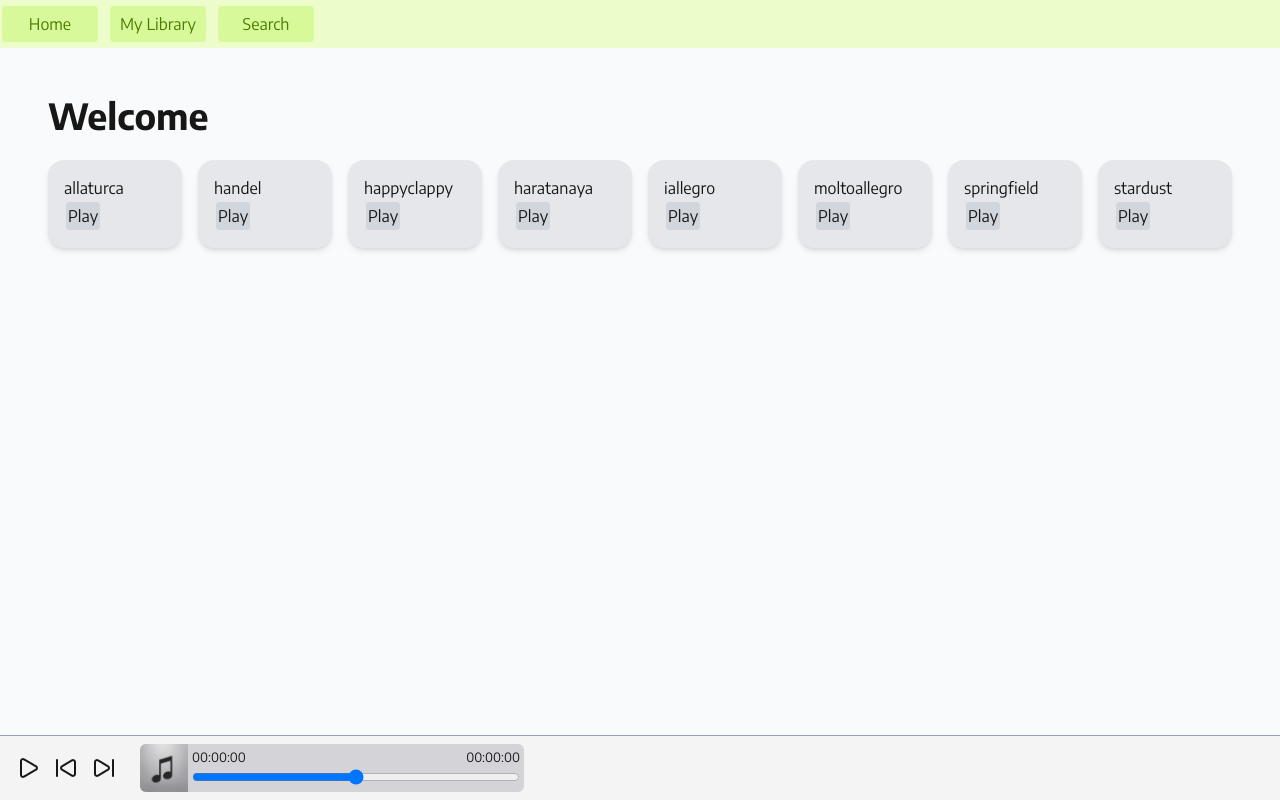
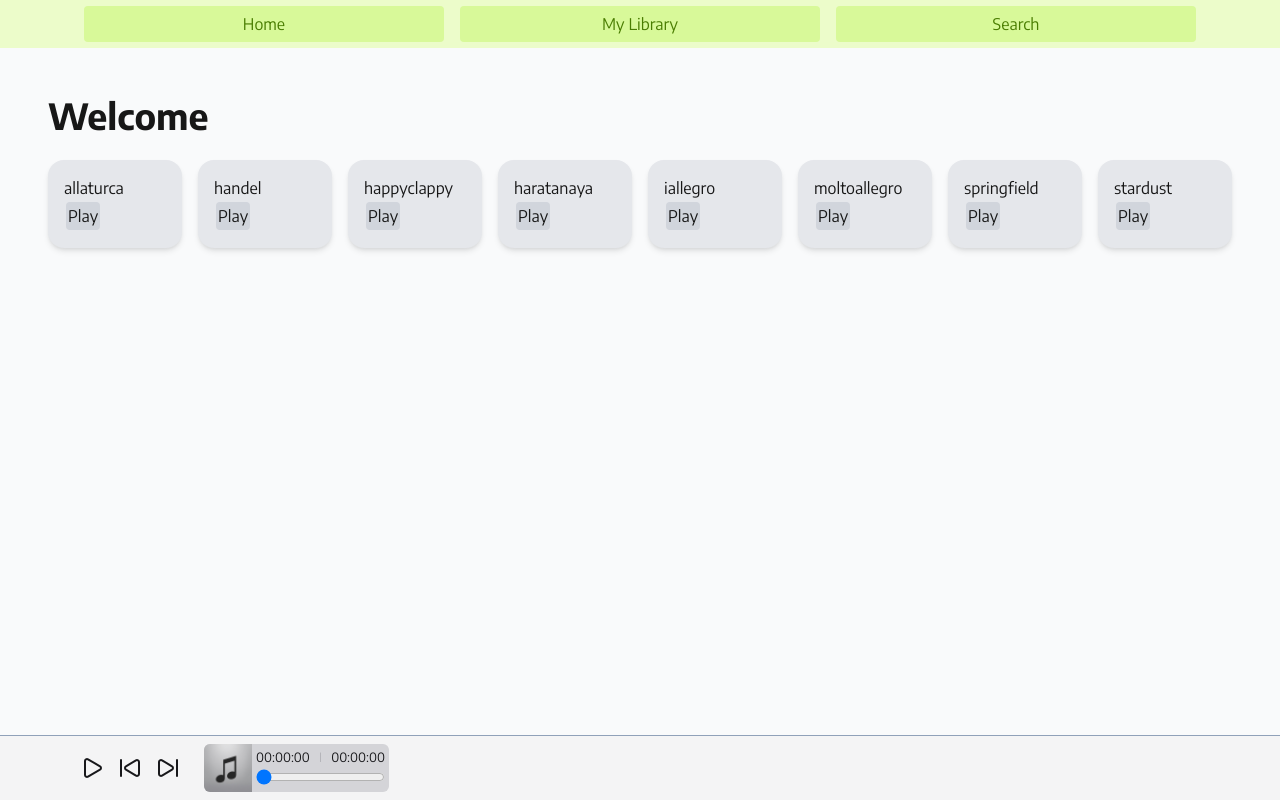
Before and after one commit to kellynil-addu/nextjs-project, a Next.js app: page / in a window 1280 px wide. Built offline with nearby package versions, Linux system fonts and the light colour scheme; a web font is replaced by a local one.

Commit message:
Layout improvements

```diff
--- a/app/layout.tsx
+++ b/app/layout.tsx
@@ -1,13 +1,11 @@
 'use client';
 
-import type { Metadata } from "next";
 import { Geist, Geist_Mono } from "next/font/google";
 import "./globals.css";
 
 import PlayerPane from "./playerpane";
 import NavPane from "./navpane";
-import { ReactNode, Ref, RefObject, useRef } from "react";
-import { createContext } from "vm";
+import { RefObject, useRef } from "react";
 import AudioProvider from "@/components/audiocontext";
 
 const geistSans = Geist({
@@ -58,12 +56,12 @@ export default function RootLayout({
             ></audio>
 
             <NavPane/>
-            <div className="bg-gray-50 flex-2">
-                <AudioProvider audio={audioElement}>
-                    {children}
-                </AudioProvider>
-            </div>
-            <PlayerPane audioElement={audioElement}/>
+            <AudioProvider audio={audioElement}>
+                <div className="bg-gray-50 flex-2">
+                        {children}
+                </div>
+                <PlayerPane/>
+            </AudioProvider>
 
         </body>
     </html>
--- /dev/null
+++ b/app/musicstore.tsx
@@ -0,0 +1,5 @@
+const musiclist = require("@/app/musiclist.json")
+
+export function getMusicData(songid: string) {
+    return musiclist[songid];
+}
--- a/app/navpane.tsx
+++ b/app/navpane.tsx
@@ -4,7 +4,8 @@ import CustomButton from "@/components/custombutton";
 
 export default function NavPane() {
     return (
-        <div className="bg-lime-100 h-12 text-zinc-900 flex-none flex items-center gap-2">
+        <div className="bg-lime-100 h-12 text-zinc-900 flex-none flex justify-center">
+            <div className="w-full h-full flex items-center gap-2 max-w-6xl pl-4 pr-4">
                 <NavTab ref="home">
                     Home
                 </NavTab>
@@ -14,6 +15,7 @@ export default function NavPane() {
                 <NavTab ref="search">
                     Search
                 </NavTab>
+            </div>
         </div>
     )
 }
@@ -25,7 +27,7 @@ function NavTab({ref, children}: {ref: string, children: React.ReactNode;}) {
     };
 
     return (
-        <CustomButton scale onClick={onClickFunction}>
+        <CustomButton highlight scale onClick={onClickFunction} className="grow">
             <div className="h-9 p-2 min-w-24 flex items-center justify-center bg-lime-200 rounded text-lime-700">{children}</div>
         </CustomButton>
     )
--- a/app/player/musicslider.tsx
+++ b/app/player/musicslider.tsx
@@ -1,7 +1,8 @@
 'use client';
 
-import useAudioController from "@/components/audiocontroller";
-import { RefObject, useEffect, useRef, useState } from "react"
+import { AudioContext } from "@/components/audiocontext";
+import { useContext, useEffect, useRef, useState } from "react"
+import { getMusicData } from "../musicstore";
 
 // Converts seconds to mm:ss format
 function toTime(seconds: number) {
@@ -9,55 +10,66 @@ function toTime(seconds: number) {
     return new Date(seconds * 1000).toISOString().slice(11, 19);
 }
 
-export default function MusicSlider({audioElement}: {audioElement: RefObject<HTMLAudioElement | null>}) {
+export default function MusicSlider() {
     const slider = useRef<HTMLInputElement>(null);
     const [percent, setPercent] = useState(0);
-    const [playing, setPlaying] = useState(true);
 
-    // const audioController = useAudioController(audioElement);
+    const audio = useContext(AudioContext);
 
-    const onChangeEvent = () => {
-        const audioe = audioElement.current;
-        if (!audioe) {
+    const onMoveSlider = () => {
+        const audioElement = audio?.getReference();
+        if (!audioElement) {
             return;
         }
 
         if (slider.current != null) {
             setPercent(slider.current.valueAsNumber);
-            audioe.fastSeek(slider.current.valueAsNumber * audioe.duration);
+            audioElement.fastSeek(slider.current.valueAsNumber * audioElement.duration);
         } else {
             setPercent(0);
         }
     }
 
+    const getMusicTitle = (songid?: string) => {
+        if (songid) {
+            return getMusicData(songid)["name"];
+        } else {
+            return "No music playing"
+        }
+    }
+
     // Listen to audio state
     useEffect(() => {
-        if (playing) {
-            console.log("Interval on")
+        if (audio?.playing) {
+            const audioElement = audio?.getReference();
 
             const interval: NodeJS.Timeout = setInterval(() => {
-                setPercent(audioElement.current!.currentTime / audioElement.current!.duration);
+                setPercent(audioElement!.currentTime / audioElement!.duration);
             }, 100)
 
             return () => {
                 clearInterval(interval)
             }
-        } else {
-            console.log("Interval off")
         }
-    }, [playing])
+    }, [audio?.playing])
 
     return (
-        <div className="h-full w-96 bg-zinc-300 rounded-md overflow-hidden">
+        <div className="h-full w-full bg-zinc-300 rounded-md overflow-hidden shrink">
             <div className="flex h-full">
                 <img src="/albumplaceholder.jpg" className="aspect-square max-h-full" />
                 <div className="p-1 flex-col grow">
                     <div className="flex justify-between">
-                        <small>{toTime(percent * (audioElement.current?.duration ?? 0))}</small>
-                        <small><b>{}</b></small>
-                        <small>{toTime(audioElement.current?.duration ?? 0)}</small>
+                        <small className="w-16">
+                            {toTime(percent * (audio?.curSongLength ?? 0))}
+                        </small>
+                        <small className="text-ellipsis text-center whitespace-nowrap overflow-hidden grow shrink w-0">
+                            <b>{getMusicTitle(audio?.curSongId)}</b>
+                        </small>
+                        <small className="w-16 text-right">
+                            {toTime(audio?.curSongLength ?? 0)}
+                        </small>
                     </div>
-                    <input ref={slider} min={0} max={1} step="any" value={percent ?? 0} onChange={onChangeEvent} className="w-full" type="range"></input>
+                    <input ref={slider} min={0} max={1} step="any" value={percent ?? 0} onChange={onMoveSlider} className="w-full" type="range"></input>
                 </div>
             </div>
         </div>
--- a/app/playerpane.tsx
+++ b/app/playerpane.tsx
@@ -2,55 +2,35 @@ import CustomButton from '@/components/custombutton';
 import PanelSection from '@/components/panelsection';
 import { Pause, Play, SkipBack, SkipForward } from 'lucide-react';
 import MusicSlider from './player/musicslider';
-import { RefObject, useEffect, useState } from 'react';
-import useAudioController from '@/components/audiocontroller';
+import { RefObject, useContext, useEffect, useState } from 'react';
+import { AudioContext } from '@/components/audiocontext';
 
-export default function PlayerPane({audioElement}: {audioElement: RefObject<HTMLAudioElement | null>}) {
-    const [paused, setPaused] = useState(true);
+export default function PlayerPane() {
 
-    const audio = useAudioController(audioElement);
-
-    const onClickToggleSong = () => {
-        if (!audioElement.current) {
-            alert("Does not exist");
-            return;
-        }
-
-        if (audioElement.current.paused == false) {
-            audioElement.current.pause()
-        } else {
-            audioElement.current.play()
-        }
-    };
-
-    useEffect(() => {
-        const onPlay = () => setPaused(false);
-        const onPause = () => setPaused(true);
-
-        audioElement.current?.addEventListener("play", onPlay);
-        audioElement.current?.addEventListener("pause", onPause);
-
-        return (() => {
-            audioElement.current?.removeEventListener("play", onPlay);
-            audioElement.current?.removeEventListener("pause", onPause);
-        })
-    }, [])
+    const audio = useContext(AudioContext);
 
     const onClickPlaceholder = () => {
         alert("This button click event is not yet implemented.");
     }
 
+    const onClickPrevious = () => {
+        const audioElement = audio?.getReference();
+        audioElement?.fastSeek(0);
+    }
+
     return (
-        <div className="bg-zinc-100 border-t box-content border-t-slate-400 h-16 text-zinc-900 flex-none flex items-stretch">
-            <PanelSection padding={12}>
-                <CustomButton scale highlight onClick={onClickToggleSong}> {audio.playing ? (<Pause/>) : (<Play/>)} </CustomButton>
-                <CustomButton scale highlight onClick={onClickPlaceholder}> <SkipBack/> </CustomButton>
-                <CustomButton scale highlight onClick={onClickPlaceholder}> <SkipForward/> </CustomButton>
-            </PanelSection>
+        <div className="bg-zinc-100 border-t box-content border-t-slate-400 h-16 text-zinc-900 flex-none flex justify-center">
+            <div className="w-full h-full max-w-6xl flex items-stretch">
+                <PanelSection padding={12}>
+                    <CustomButton scale highlight onClick={() => audio?.toggle()}> {audio?.playing ? (<Pause/>) : (<Play/>)} </CustomButton>
+                    <CustomButton scale highlight onClick={onClickPrevious}> <SkipBack/> </CustomButton>
+                    <CustomButton scale highlight onClick={onClickPlaceholder}> <SkipForward/> </CustomButton>
+                </PanelSection>
 
-            <PanelSection padding={8}>
-                <MusicSlider audioElement={audioElement}></MusicSlider>
-            </PanelSection>
+                <PanelSection padding={8}>
+                    <MusicSlider></MusicSlider>
+                </PanelSection>
+            </div>
         </div>
     )
 }
--- a/components/audiocontroller.tsx
+++ b/components/audiocontroller.tsx
@@ -3,8 +3,8 @@ import { RefObject, useEffect, useState } from "react";
 export default function useAudioController(audioel: RefObject<HTMLAudioElement | null>) {
 
     const [playing, setPlaying] = useState(false);
-
-    const [curSongId, setCurSongId] = useState<String>();
+    const [curSongId, setCurSongId] = useState<string>();
+    const [curSongLength, setCurSongLength] = useState(0);
 
     useEffect(() => {
         const audio = audioel.current!;
@@ -25,25 +25,35 @@ export default function useAudioController(audioel: RefObject<HTMLAudioElement |
     useEffect(() => {
         if (curSongId) {
             audioel.current!.src = "/audio/" + curSongId + ".mp3";
-            audioel.current?.play();
+            audioel.current?.play().then(() => {
+                setCurSongLength(audioel.current?.duration ?? 0);
+            });
         }
     }, [curSongId]);
 
-    return {
-        playing: playing,
+    function getReference() {
+        return audioel.current!;
+    }
 
-        curSongId: curSongId,
-
-        toggle() {
+    function toggle() {
+        // Plays or pauses the audio.
         if (audioel.current?.paused) {
             audioel.current.play();
         } else {
             audioel.current?.pause();
         }
-        },
+    }
 
-        playNewSong(id: string) {
+    function playNewSong(id: string) {
         setCurSongId(id);
     }
+
+    return {
+        playing,
+        curSongId,
+        curSongLength,
+        getReference,
+        toggle,
+        playNewSong
     }
 }
--- a/components/custombutton.tsx
+++ b/components/custombutton.tsx
@@ -4,6 +4,7 @@ import { ReactNode } from "react";
 
 type MyButtonProp = {
     children: ReactNode;
+    className?: string;
     onClick?: (e: React.MouseEvent) => void;
     tooltip?: string;
     highlight?: boolean;
@@ -11,7 +12,7 @@ type MyButtonProp = {
 }
 
 // This component is a customizable button with optional add-on effects like highlighting the button
-export default function CustomButton({children, onClick, tooltip, highlight = false, scale = false}: MyButtonProp) {
+export default function CustomButton({children, className, onClick, tooltip, highlight = false, scale = false}: MyButtonProp) {
     const lightenStyles = "bg-none hover:bg-gray-300/50 p-1 rounded";
     const sizeStyles = "hover:scale-110 active:scale-90";
 
@@ -21,7 +22,7 @@ export default function CustomButton({children, onClick, tooltip, highlight = fa
     `;
 
     return (
-        <div onClick={onClick} className={`${addonStyles} bg-none p-0.5 inline-block prounded transition-all cursor-pointer`}>
+        <div onClick={onClick} className={`${addonStyles} ${className} bg-none p-0.5 inline-block prounded transition-all cursor-pointer`}>
             {children}
         </div>
     )
```
Lines whose indentation alone changed are shown as unchanged.
